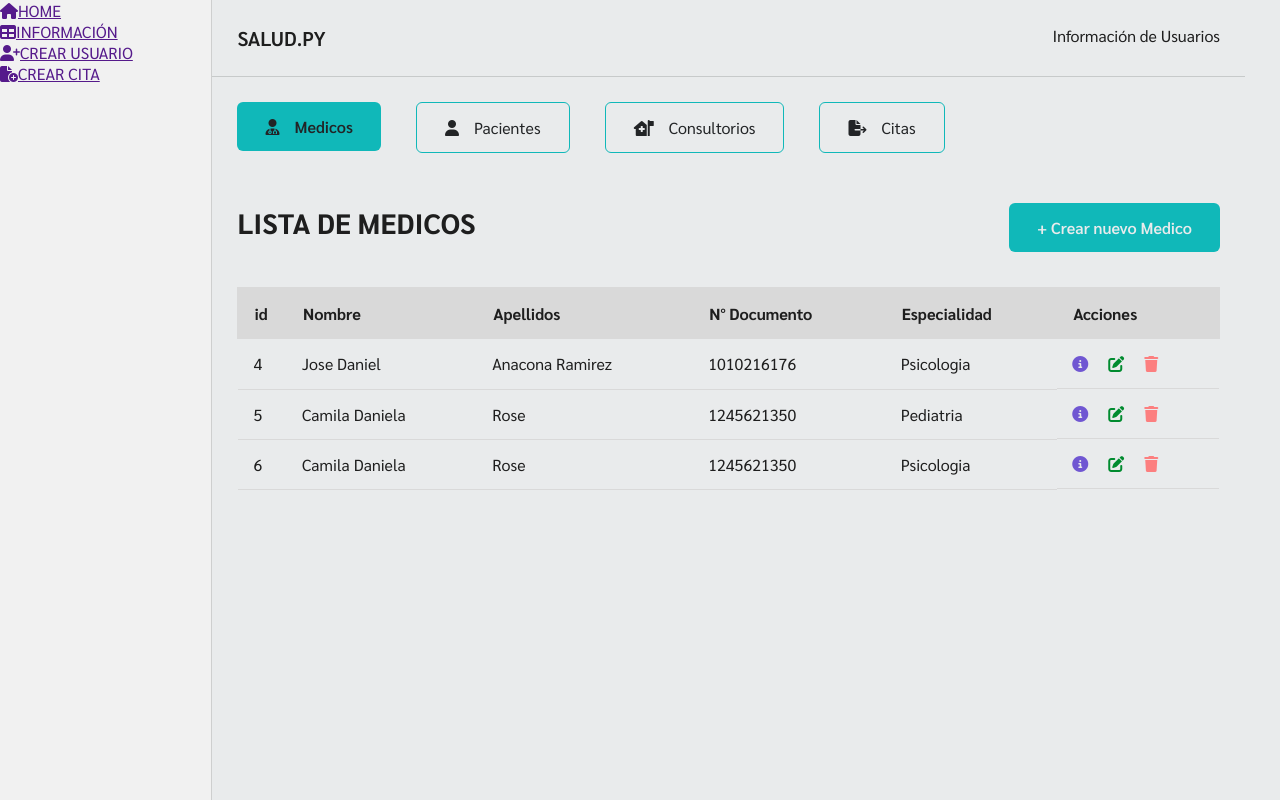
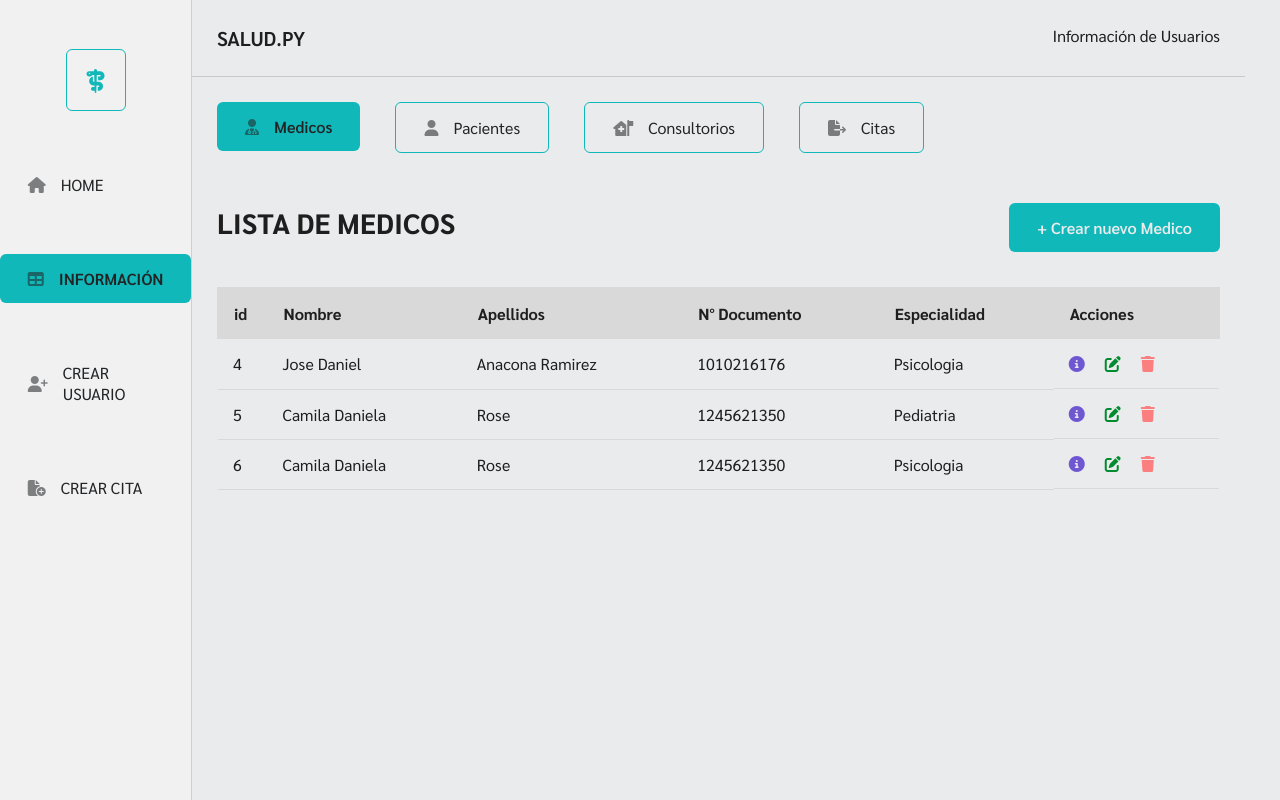
Before and after one commit to JDDAR/ProyectCitas, a Flask app: page /medicos in a window 1280 px wide. Run offline with Flask 3, Linux system fonts and the light colour scheme; some libraries are stand-ins or nearby versions.

Commit message:
Proyecto Final creando front Menu Lateral

```diff
--- a/app/static/info/infoUser.css
+++ b/app/static/info/infoUser.css
@@ -1,8 +1,6 @@
 
 :root {
-
   /*Colors */
-
   --color-primary: #E9EBEC;
   --color-secundary: #10B8B9;
   --color-font : #1E1E1E;
@@ -13,14 +11,11 @@
   --color-upgrade:#008B2F;
   --color-details:#7057D2;
   --color-extra-rgba: rgba(34, 36, 38, 0.17);
-
+  --color-icon-rgba:rgba(34, 36, 38, 0.56);
   /*Lineas*/
-
   --linea-color: 1px solid var(--color-extra-rgba);
-
   /*Botones */
   --border-butom: 1px solid var(--color-secundary);
-
 }
 .delete {
   background: red;
@@ -30,12 +25,6 @@
 }
 .sectionHomeTable{
   display: flex;
-}
-.navLeft {
-  width: 20%;
-  border-right: var(--linea-color);
-  height: 100vh;
-  background: var(--color-bg-secondary);
 }
 .contenidoRight{
   width: 100%;
@@ -60,28 +49,13 @@
   list-style-type: none;
   gap: 35px;
 }
-.botonPrimary {
-  display: flex;
-  gap: 15px;
-  align-items: center;
-  border-radius: 6px;
-  padding: 14px 28px;
-  background-color: var(--color-secundary);
-  text-decoration: none;
-  color: var(--color-primary);
-  font-weight: 600;
-}
-.botonLine {
-  display: flex;
-  gap: 15px;
-  align-items: center;
-  border-radius: 6px;
-  padding: 14px 28px;
-  border: 1px solid var(--color-secundary);
-}
+
 .navInfoRight ul li a {
   text-decoration: none;
   color: var(--color-font-text);
+}
+.navInfoRight ul li a span {
+  color: var(--color-icon-rgba);
 }
 
 /*header table */
--- /dev/null
+++ b/app/static/navs/menuLeft.css
@@ -0,0 +1,57 @@
+:root {
+  /*Colors */
+  --color-primary: #E9EBEC;
+  --color-secundary: #10B8B9;
+  --color-font : #1E1E1E;
+  --color-font-text: #222426;
+  --color-bg-secondary: #f1f1f1;
+  --color-extra-bg: #D9D9D9;
+  --color-delete: #FC7F7F;
+  --color-upgrade:#008B2F;
+  --color-details:#7057D2;
+  --color-extra-rgba: rgba(34, 36, 38, 0.17);
+  --color-icon-rgba:rgba(34, 36, 38, 0.56);
+  /*Lineas*/
+  --linea-color: 1px solid var(--color-extra-rgba);
+  /*Botones */
+  --border-butom: 1px solid var(--color-secundary);
+}
+
+.navLeft {
+  width: 15%;
+  border-right: var(--linea-color);
+  height: 100vh;
+  background: var(--color-bg-secondary);
+}
+.logoNav {
+  height: 20vh;
+  display: flex;
+  align-items: center;
+  justify-content: center;
+}
+.logoNav span {
+  font-size: 1.5rem;
+  border: var(--border-butom);
+  padding: 14px 20px;
+  border-radius: 6px;
+  color: var(--color-secundary);
+}
+.navMenuLeft {
+  display: flex;
+  justify-content: center;
+  align-items: center;
+}
+.navMenuLeft ul {
+  list-style-type: none;
+  display: flex;
+  flex-direction: column;
+  gap: 45px;
+}
+
+.navLeft ul li a {
+  text-decoration: none;
+  color: var(--color-font-text);
+}
+.navLeft ul li a span {
+  color: var(--color-icon-rgba);
+}
--- a/app/static/styles.css
+++ b/app/static/styles.css
@@ -4,10 +4,21 @@
   --font-family-style : "Sarabun", sans-serif;
 
   /*Colors */
-
   --color-primary: #E9EBEC;
   --color-secundary: #10B8B9;
   --color-font : #1E1E1E;
+  --color-font-text: #222426;
+  --color-bg-secondary: #f1f1f1;
+  --color-extra-bg: #D9D9D9;
+  --color-delete: #FC7F7F;
+  --color-upgrade:#008B2F;
+  --color-details:#7057D2;
+  --color-extra-rgba: rgba(34, 36, 38, 0.17);
+  --color-icon-rgba:rgba(34, 36, 38, 0.56);
+  /*Lineas*/
+  --linea-color: 1px solid var(--color-extra-rgba);
+  /*Botones */
+  --border-butom: 1px solid var(--color-secundary);
 
 }
 *{
@@ -31,8 +42,33 @@ body {
   gap: 20%;
 }
 
-/*Botones*/
-
+/* Estilos Botones */
+.botonPrimary {
+  display: flex;
+  gap: 15px;
+  align-items: center;
+  border-radius: 6px;
+  padding: 14px 28px;
+  background-color: var(--color-secundary);
+  text-decoration: none;
+  color: var(--color-primary);
+  font-weight: 600;
+}
+.botonLine {
+  display: flex;
+  gap: 15px;
+  align-items: center;
+  border-radius: 6px;
+  padding: 14px 28px;
+  border: 1px solid var(--color-secundary);
+}
+.botonLineNone {
+  display: flex;
+  gap: 15px;
+  align-items: center;
+  border-radius: 6px;
+  padding: 14px 28px;
+}
 .butonPrimary {
   padding: 15px 25px;
   background: var(--color-secundary);
--- a/app/templates/medicos/medicos.html
+++ b/app/templates/medicos/medicos.html
@@ -9,6 +9,7 @@
     <title>Lista Medicos</title>
     <!-- Links Estilos Generales -->
     <link rel="stylesheet" href="{{ url_for('static', filename='styles.css' )}}">
+    <link rel="stylesheet" href="{{ url_for('static', filename='navs/menuLeft.css')}}">
     <link rel="stylesheet" href="{{ url_for('static', filename = 'info/infoUser.css')}}">
 
   </head>
@@ -26,13 +27,13 @@
 
     <section class="sectionHomeTable">
       <section class="navLeft">
-        <div class="logoNav"></div>
+        <div class="logoNav"><span><i class="fa-solid fa-staff-snake"></i></span></div>
         <div class="navMenuLeft">
           <ul>
-            <li><a href=""><span><i class="fa-solid fa-house"></i></span>HOME</a></li>
-            <li><a href=""><span><i class="fa-solid fa-table"></i></span>INFORMACIÓN</a></li>
-            <li><a href=""><span><i class="fa-solid fa-user-plus"></i></span>CREAR USUARIO</a></li>
-            <li><a href=""><span><i class="fa-solid fa-file-circle-plus"></i></span>CREAR CITA</a></li>
+            <li><a class="botonLineNone" href="http://127.0.0.1:5000/"><span><i class="fa-solid fa-house"></i></span>HOME</a></li>
+            <li><a class="botonPrimary" href="http://127.0.0.1:5000/medicos"><span><i class="fa-solid fa-table"></i></span>INFORMACIÓN</a></li>
+            <li><a class="botonLineNone" href="http://127.0.0.1:5000/medicos/create"><span><i class="fa-solid fa-user-plus"></i></span>CREAR USUARIO</a></li>
+            <li><a class="botonLineNone" href="http://127.0.0.1:5000/citas/create"><span><i class="fa-solid fa-file-circle-plus"></i></span>CREAR CITA</a></li>
           </ul>
         </div>
       </section>
@@ -44,10 +45,10 @@
           </div>
           <div class="navInfoRight">
             <ul>
-              <li><a class="botonPrimary" href="http://127.0.0.1:5000/medicos"><i class="fa-solid fa-user-doctor"></i>Medicos</a> </li>
-              <li><a class="botonLine" href="http://127.0.0.1:5000/pacientes"><i class="fa-solid fa-user"></i> Pacientes </a></li>
-              <li><a class="botonLine" href="http://127.0.0.1:5000/consultorios"><i class="fa-solid fa-house-medical-flag"></i>Consultorios </a></li>
-              <li><a class="botonLine" href="http://127.0.0.1:5000/citas"><i class="fa-solid fa-file-export"></i>Citas</a></li>
+              <li><a class="botonPrimary" href="http://127.0.0.1:5000/medicos"><span><i class="fa-solid fa-user-doctor"></i></span>Medicos</a> </li>
+              <li><a class="botonLine" href="http://127.0.0.1:5000/pacientes"><span><i class="fa-solid fa-user"></i></span> Pacientes </a></li>
+              <li><a class="botonLine" href="http://127.0.0.1:5000/consultorios"><span><i class="fa-solid fa-house-medical-flag"></i></span>Consultorios </a></li>
+              <li><a class="botonLine" href="http://127.0.0.1:5000/citas"><span><i class="fa-solid fa-file-export"></i></span>Citas</a></li>
             </ul>
           </div>
         </nav>
```
